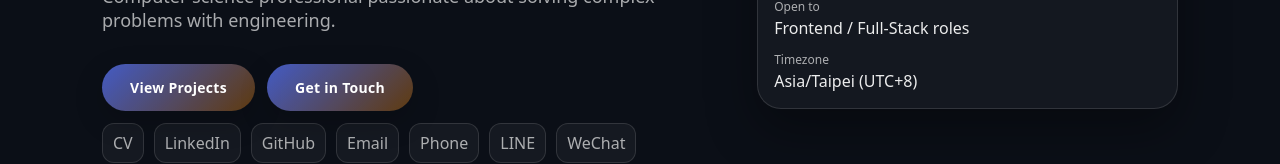
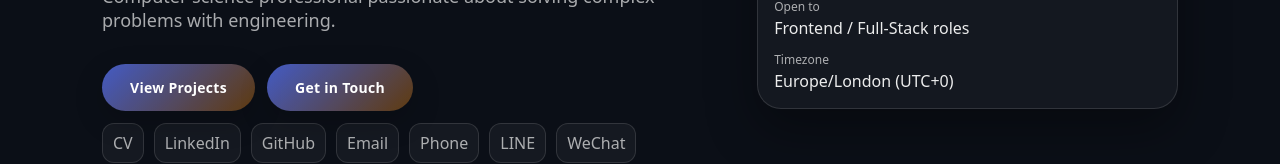
Before and after one commit to yiyanglin0102/personal-website, a React (Create React App) app: page / in a window 1280 px wide. Shown: the part 262-426 px from the top of the page. Built offline with nearby package versions, Linux system fonts and the light colour scheme.

Commit message:
Update Timezone Europe/London (UTC+0)

```diff
--- a/src/i18n.js
+++ b/src/i18n.js
@@ -34,7 +34,7 @@ export function normalizeLang(lang) {
   if (lang === "zh-TW" || lang === "zh-HK") return "zh-TW";
   if (lang === "zh-CN" || lang === "zh-SG") return "zh-CN";
 
-  return lang; // keep all (ja/es/ar/ko/vi/th/de/nl)
+  return lang;
 }
 
 /* =========================================================
@@ -55,18 +55,15 @@ export const dict = {
 
     projects_subtitle: "A few things I’ve built recently.",
 
-    // About section panel title
     highlights_label: "Highlights",
 
-    // Hero card stats
     stat_focus_k: "Focus",
     stat_focus_v: "React • Systems • Performance",
     stat_open_k: "Open to",
     stat_open_v: "Frontend / Full-Stack roles",
     stat_tz_k: "Timezone",
-    stat_tz_v: "Asia/Taipei (UTC+8)",
+    stat_tz_v: "Europe/London (UTC+0)",
 
-    // Contact block (left title + description + placeholders + button)
     contact_title: "Get in touch",
     contact_desc: "Have a project, idea, or question? Feel free to reach out.",
     contact_email_placeholder: "Your email",
@@ -77,7 +74,7 @@ export const dict = {
     theme_dark: "Dark",
   },
 
-  /* ---------- Traditional Chinese (Taiwan) ---------- */
+  /* ---------- Traditional Chinese ---------- */
   "zh-TW": {
     nav_about: "關於",
     nav_projects: "作品",
@@ -98,7 +95,7 @@ export const dict = {
     stat_open_k: "目標",
     stat_open_v: "前端 / 全端職缺",
     stat_tz_k: "時區",
-    stat_tz_v: "Asia/Taipei (UTC+8)",
+    stat_tz_v: "Europe/London (UTC+0)",
 
     contact_title: "聯絡我",
     contact_desc: "有合作想法或問題，歡迎隨時留言。",
@@ -110,7 +107,7 @@ export const dict = {
     theme_dark: "深色",
   },
 
-  /* ---------- Simplified Chinese (Mainland) ---------- */
+  /* ---------- Simplified Chinese ---------- */
   "zh-CN": {
     nav_about: "关于",
     nav_projects: "作品",
@@ -131,7 +128,7 @@ export const dict = {
     stat_open_k: "目标",
     stat_open_v: "前端 / 全栈岗位",
     stat_tz_k: "时区",
-    stat_tz_v: "Asia/Taipei (UTC+8)",
+    stat_tz_v: "Europe/London (UTC+0)",
 
     contact_title: "联系我",
     contact_desc: "有合作想法或问题，欢迎随时留言。",
@@ -164,7 +161,7 @@ export const dict = {
     stat_open_k: "Ouvert à",
     stat_open_v: "Postes Frontend / Full-stack",
     stat_tz_k: "Fuseau horaire",
-    stat_tz_v: "Asia/Taipei (UTC+8)",
+    stat_tz_v: "Europe/London (UTC+0)",
 
     contact_title: "Entrer en contact",
     contact_desc: "Une idée, un projet ou une question ? Écrivez-moi.",
@@ -197,7 +194,7 @@ export const dict = {
     stat_open_k: "希望",
     stat_open_v: "フロントエンド / フルスタック",
     stat_tz_k: "タイムゾーン",
-    stat_tz_v: "Asia/Taipei (UTC+8)",
+    stat_tz_v: "Europe/London (UTC+0)",
 
     contact_title: "お問い合わせ",
     contact_desc: "プロジェクトや質問があればお気軽にご連絡ください。",
@@ -230,7 +227,7 @@ export const dict = {
     stat_open_k: "Interesado en",
     stat_open_v: "Roles Frontend / Full-stack",
     stat_tz_k: "Zona horaria",
-    stat_tz_v: "Asia/Taipei (UTC+8)",
+    stat_tz_v: "Europe/London (UTC+0)",
 
     contact_title: "Ponte en contacto",
     contact_desc: "¿Tienes un proyecto o una pregunta? Escríbeme.",
@@ -242,7 +239,7 @@ export const dict = {
     theme_dark: "Oscuro",
   },
 
-  /* ---------- Arabic (RTL language) ---------- */
+  /* ---------- Arabic ---------- */
   ar: {
     nav_about: "نبذة",
     nav_projects: "المشاريع",
@@ -263,7 +260,7 @@ export const dict = {
     stat_open_k: "متاح لـ",
     stat_open_v: "أدوار Frontend / Full-Stack",
     stat_tz_k: "المنطقة الزمنية",
-    stat_tz_v: "Asia/Taipei (UTC+8)",
+    stat_tz_v: "Europe/London (UTC+0)",
 
     contact_title: "تواصل معي",
     contact_desc: "هل لديك مشروع أو فكرة أو سؤال؟ يسعدني التواصل.",
@@ -296,7 +293,7 @@ export const dict = {
     stat_open_k: "관심 포지션",
     stat_open_v: "프론트엔드 / 풀스택",
     stat_tz_k: "시간대",
-    stat_tz_v: "Asia/Taipei (UTC+8)",
+    stat_tz_v: "Europe/London (UTC+0)",
 
     contact_title: "문의하기",
     contact_desc: "프로젝트/아이디어/질문이 있으면 편하게 연락 주세요.",
@@ -329,7 +326,7 @@ export const dict = {
     stat_open_k: "Quan tâm",
     stat_open_v: "Vị trí Frontend / Full-stack",
     stat_tz_k: "Múi giờ",
-    stat_tz_v: "Asia/Taipei (UTC+8)",
+    stat_tz_v: "Europe/London (UTC+0)",
 
     contact_title: "Kết nối",
     contact_desc: "Có dự án, ý tưởng hay câu hỏi? Hãy nhắn cho tôi.",
@@ -362,7 +359,7 @@ export const dict = {
     stat_open_k: "สนใจงาน",
     stat_open_v: "Frontend / Full-stack",
     stat_tz_k: "เขตเวลา",
-    stat_tz_v: "Asia/Taipei (UTC+8)",
+    stat_tz_v: "Europe/London (UTC+0)",
 
     contact_title: "ติดต่อฉัน",
     contact_desc: "มีโปรเจกต์ ไอเดีย หรือคำถาม? ติดต่อมาได้เลย",
@@ -395,7 +392,7 @@ export const dict = {
     stat_open_k: "Offen für",
     stat_open_v: "Frontend / Full-Stack Rollen",
     stat_tz_k: "Zeitzone",
-    stat_tz_v: "Asia/Taipei (UTC+8)",
+    stat_tz_v: "Europe/London (UTC+0)",
 
     contact_title: "Kontakt",
     contact_desc: "Projekt, Idee oder Frage? Schreib mir gern.",
@@ -428,7 +425,7 @@ export const dict = {
     stat_open_k: "Open voor",
     stat_open_v: "Frontend / Full-stack rollen",
     stat_tz_k: "Tijdzone",
-    stat_tz_v: "Asia/Taipei (UTC+8)",
+    stat_tz_v: "Europe/London (UTC+0)",
 
     contact_title: "Neem contact op",
     contact_desc:
```
